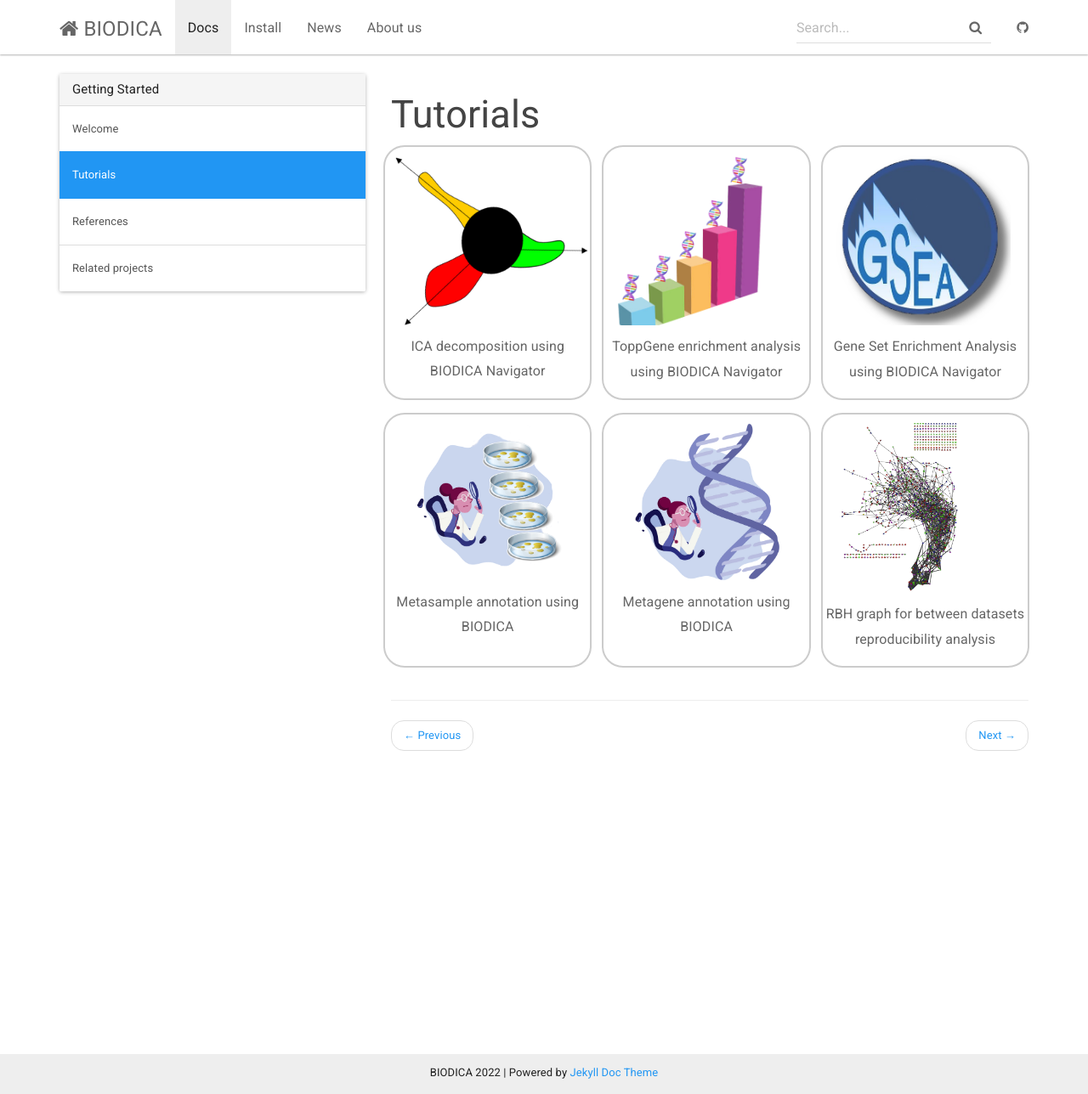
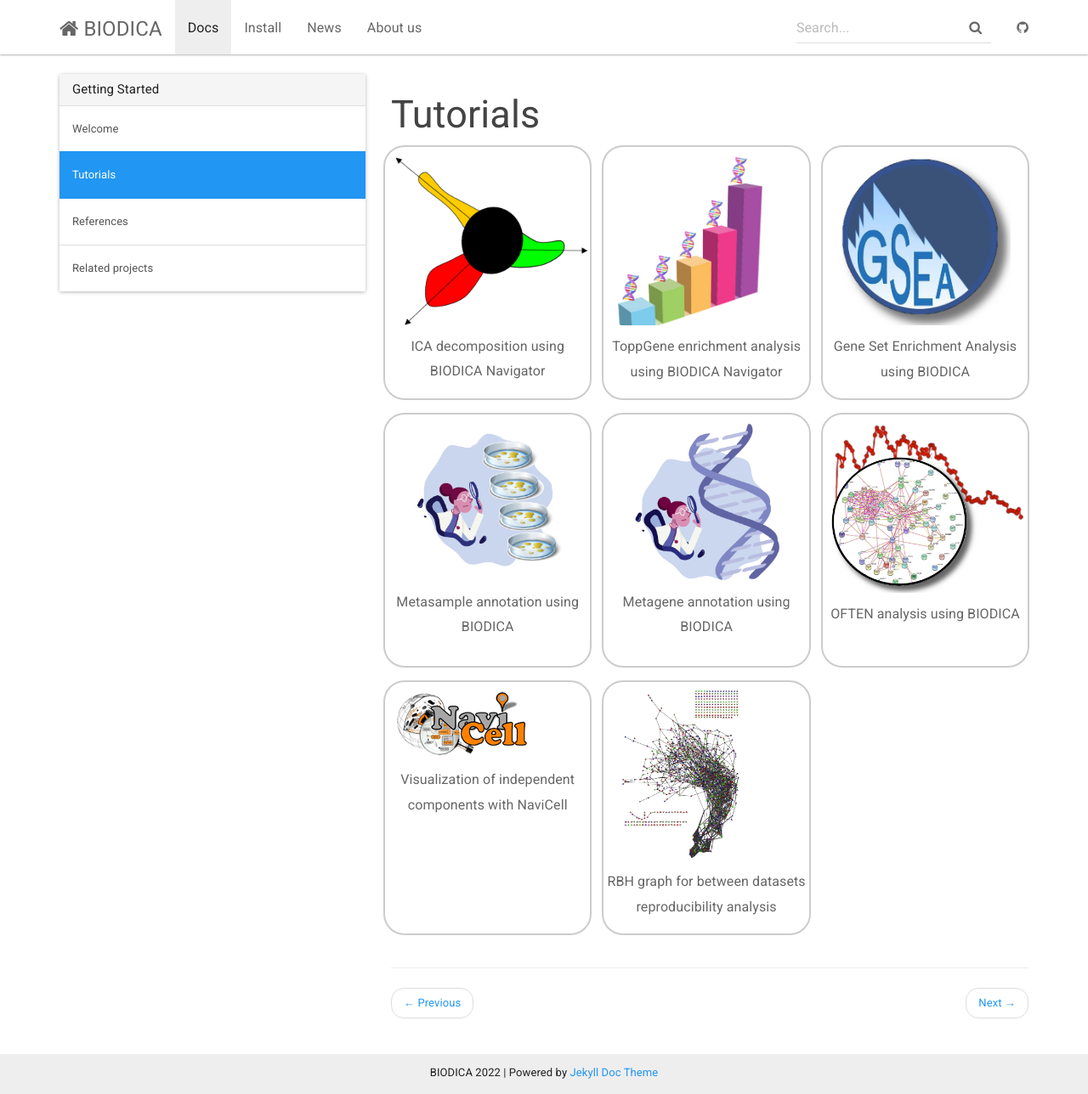
Before and after one commit to sysbio-curie/biodica-environment, a Jekyll site: the page built from _docs/tutorials.html, in a window 1280 px wide and 1288 px high. Shown: the whole window at 85% size. Built offline with Jekyll 4.4.1, drawn with Linux system fonts in a browser that asks for light colours.

Commit message:
Add tutorials

```diff
--- a/_docs/tutorials.html
+++ b/_docs/tutorials.html
@@ -74,7 +74,7 @@
         <img src="../../assets/img/gsea_icon.png" class="img-responsive" alt="Cerulean"></a>
       </div>
       <div class="desc">
-        Gene Set Enrichment Analysis using BIODICA Navigator
+        Gene Set Enrichment Analysis using BIODICA
       </div>
     </div>
   </div>
@@ -106,6 +106,30 @@
   <div class="responsive">
     <div class="gallery">
       <div class="image">
+        <a href="{{ "/docs/tutorials/tuto_often/" | relative_url }}">
+        <img src="../../assets/img/often_icon.png" class="img-responsive" alt="Cerulean"></a>
+      </div>
+      <div class="desc">
+        OFTEN analysis using BIODICA
+      </div>
+    </div>
+  </div>
+
+  <div class="responsive">
+    <div class="gallery">
+      <div class="image">
+        <a href="{{ "/docs/tutorials/tuto_navicell/" | relative_url }}">
+        <img src="../../assets/img/navicell_icon.png" class="img-responsive" alt="Cerulean"></a>
+      </div>
+      <div class="desc">
+        Visualization of independent components with NaviCell
+      </div>
+    </div>
+  </div>
+
+  <div class="responsive">
+    <div class="gallery">
+      <div class="image">
         <a href="{{ "/docs/tutorials/tuto_rbh/" | relative_url }}">
         <img src="../../assets/img/tuto_rbh_3.png" class="img-responsive" alt="Cerulean"></a>
       </div>
```
Also changed, not shown: _docs/tutorials/tuto_navicell.md (added, +106 -0 lines), _docs/tutorials/tuto_often.md (added, +92 -0 lines).
